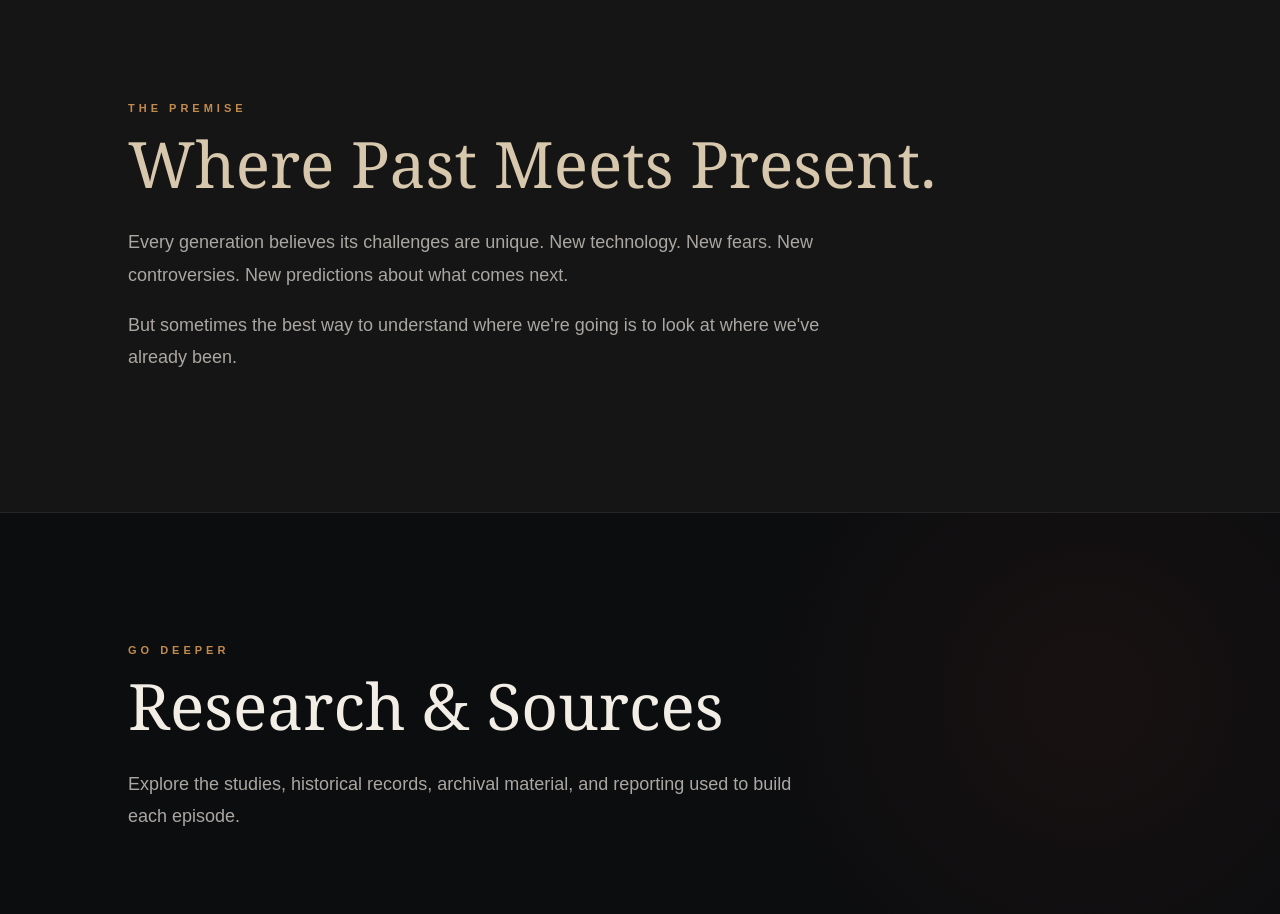
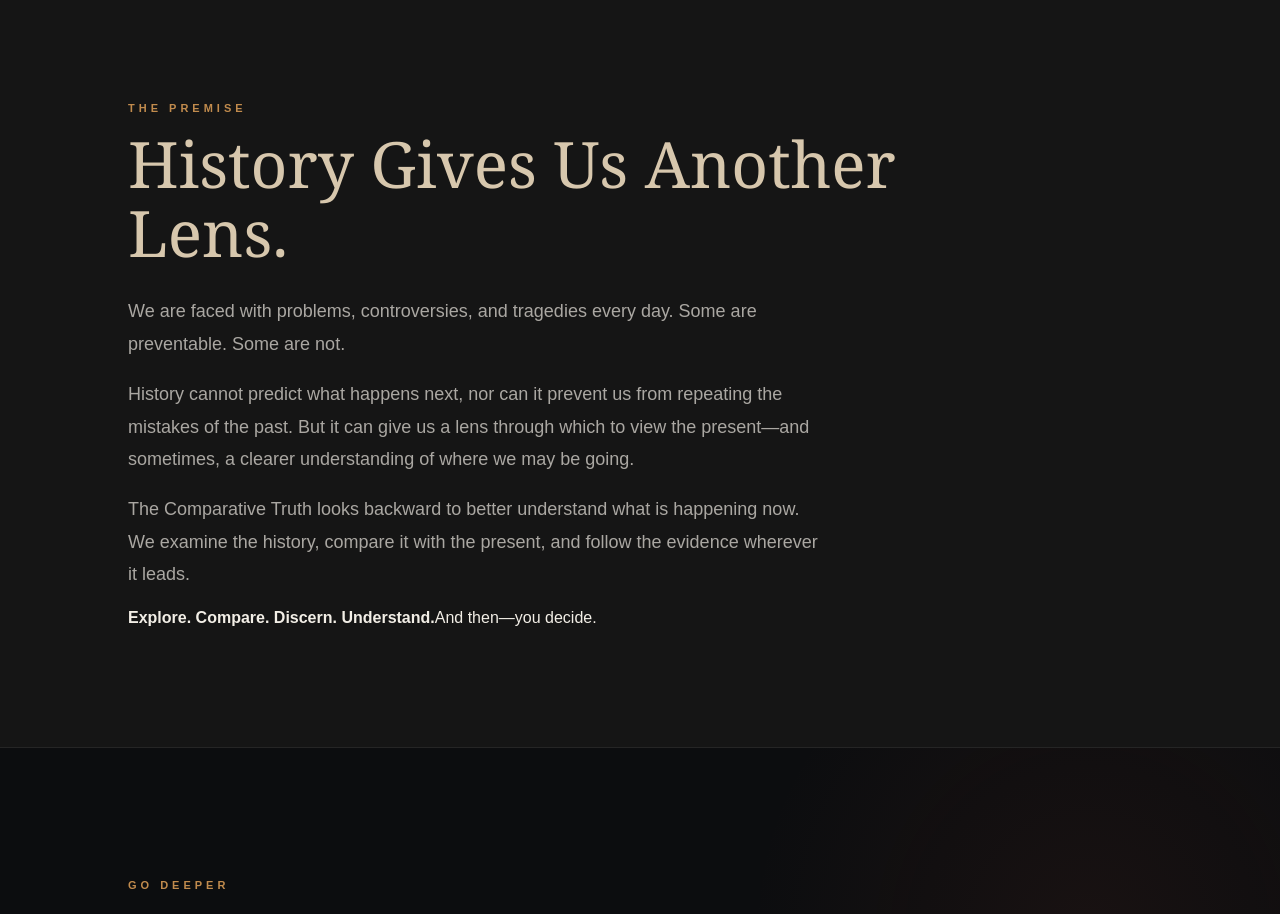
Before and after one commit to RyanTCT/the-comparative-truth, a Next.js app: page / in a window 1280 px wide. Shown: the part 1760-2674 px from the top of the page. Built offline with nearby package versions, Linux system fonts and the light colour scheme.

Commit message:
Update page.js

```diff
--- a/app/page.js
+++ b/app/page.js
@@ -170,21 +170,39 @@
   </p>
 
   <h2>
-          Where Past Meets Present.
+    History Gives Us Another Lens.
   </h2>
 
   <p>
-          Every generation believes its challenges are unique.
-          New technology. New fears. New controversies.
-          New predictions about what comes next.
+    We are faced with problems, controversies, and tragedies every day.
+    Some are preventable. Some are not.
   </p>
 
   <p>
-          But sometimes the best way to understand where
-          we're going is to look at where we've already been.
+    History cannot predict what happens next, nor can it prevent us from
+    repeating the mistakes of the past. But it can give us a lens through
+    which to view the present—and sometimes, a clearer understanding of
+    where we may be going.
   </p>
 
+  <p>
+    The Comparative Truth looks backward to better understand what is
+    happening now. We examine the history, compare it with the present,
+    and follow the evidence wherever it leads.
+  </p>
+
+  <div className="premise-statement">
+    <strong>
+      Explore. Compare. Discern. Understand.
+    </strong>
+
+    <span>
+      And then—you decide.
+    </span>
+  </div>
+
 </section>
+
 
 
       {/* RESEARCH */}
```
Lines whose indentation alone changed are shown as unchanged.
